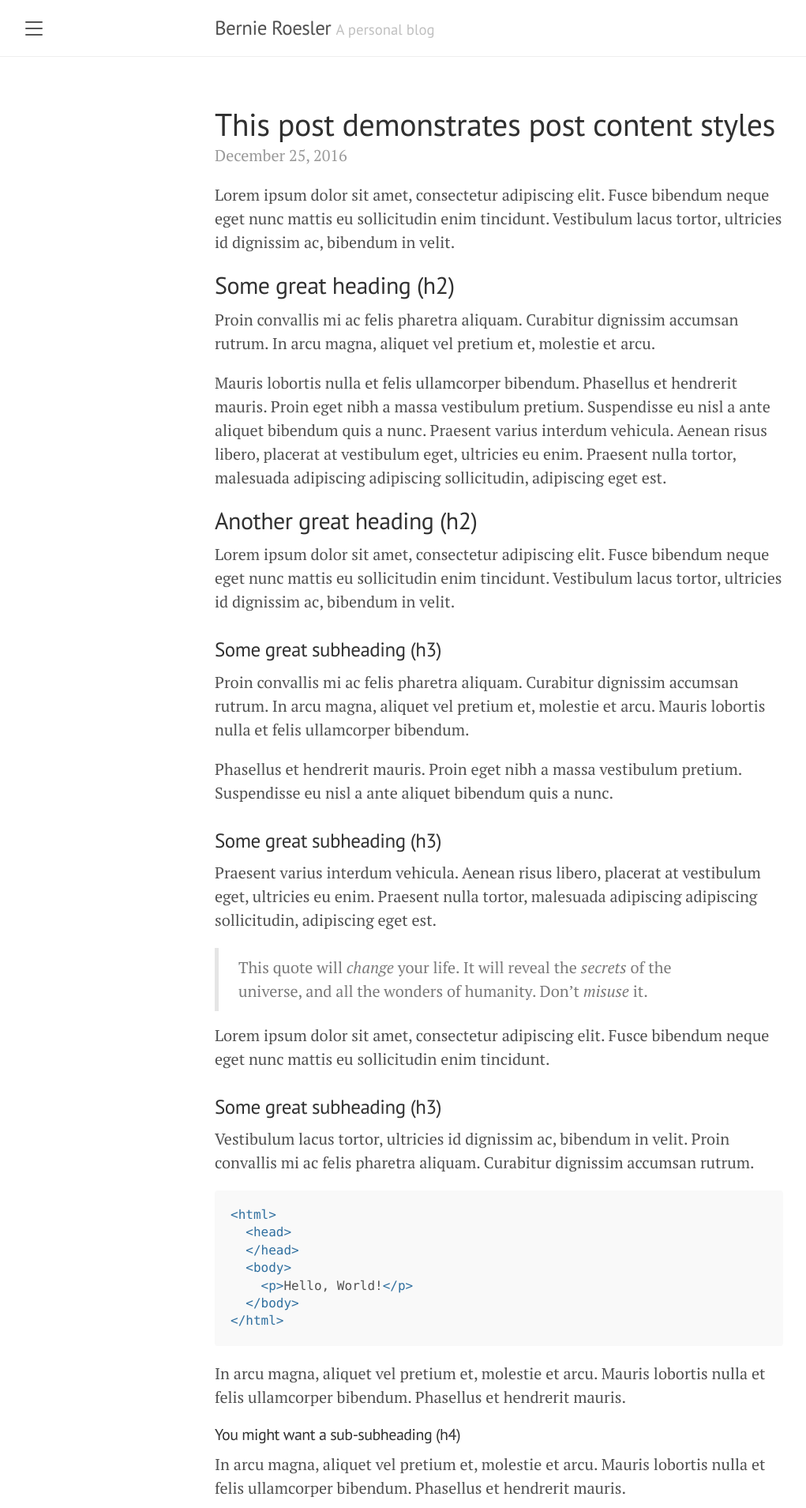
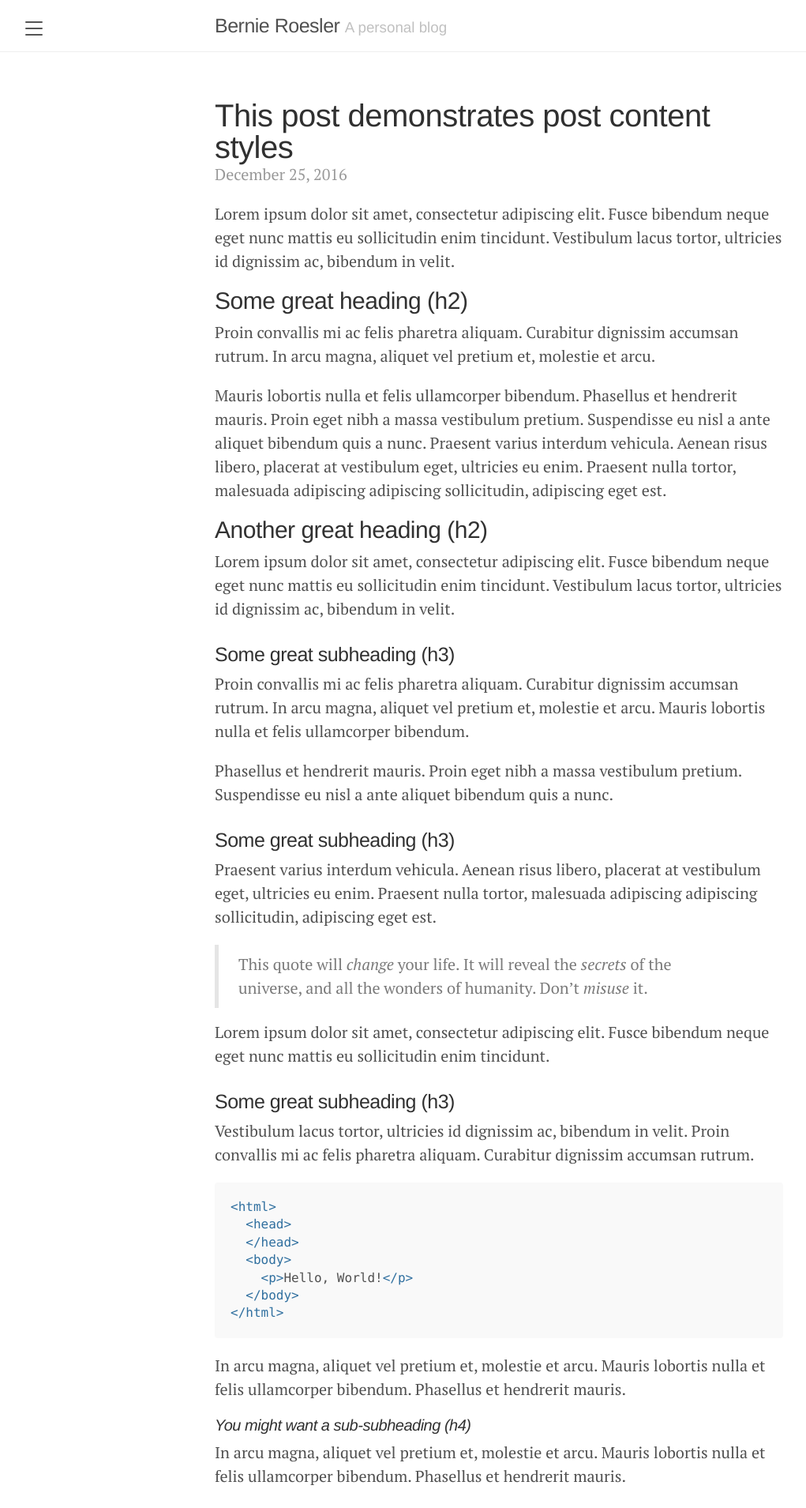
Before and after one commit to broesler/broesler.github.io, a Jekyll site: the page built from _posts/2016-12-25-this-post-demonstrates-post-content-styles.md, in a window 1280 px wide. Shown: the top 1909 px of the page at 79% size, without its empty margins (8-1029 px from the left). Built offline with Jekyll 4.4.1, drawn with Linux system fonts in a browser that asks for light colours.

Commit message:
Update font styles.

```diff
--- a/assets/css/lanyon.css
+++ b/assets/css/lanyon.css
@@ -42,15 +42,22 @@ body {
 
 html {
   font-family: "PT Serif", Georgia, "Times New Roman", serif;
+  /* font-family: "Helvetica Neue", Helvetica, Arial, sans-serif; */
 }
 
+/* Headings */
 h1, h2, h3, h4, h5, h6 {
-  font-family: "PT Sans", Helvetica, Arial, sans-serif;
+  /* font-family: "PT Sans", Helvetica, Arial, sans-serif; */
+  font-family: "Helvetica Neue", Helvetica, Arial, sans-serif;
   font-weight: 400;
   color: #313131;
   letter-spacing: -.025rem;
+  line-height: 1.0;
+  text-rendering: optimizeLegibility;
 }
-
+h4, h6 {
+  font-style: italic;
+}
 
 /*
  * Wrapper
```
